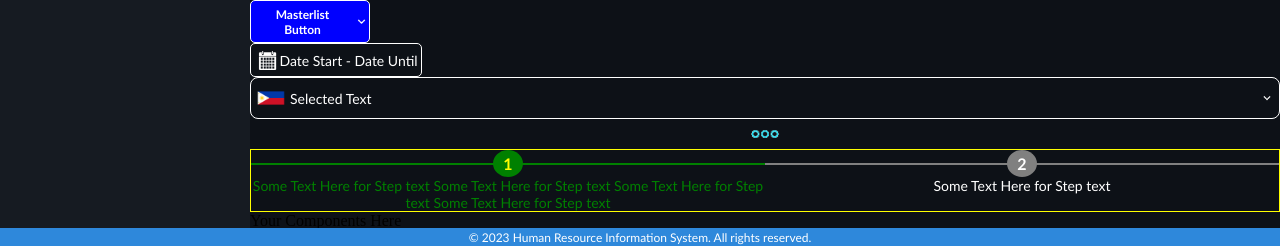
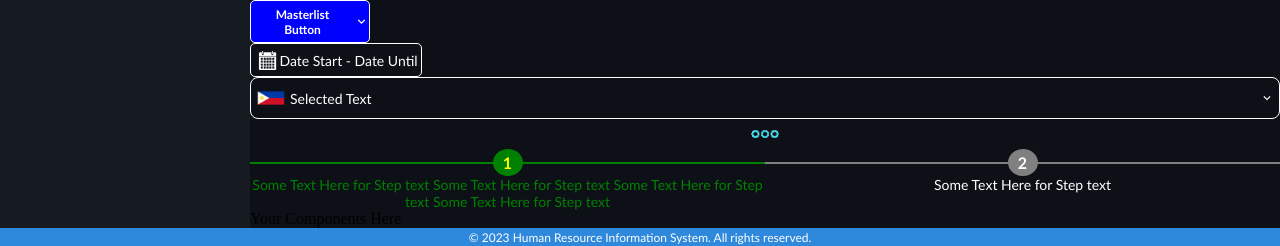
Before and after one commit to personGit2693/Project-Rogrid, a PHP site: page / in a window 1280 px wide. Shown: the part 1753-1999 px from the top of the page. Run offline with PHP 8.4, Linux system fonts and the light colour scheme; some libraries are stand-ins or nearby versions.

Commit message:
Removed botder guide for step by step

```diff
--- a/Rogrid/Styles/_RoStrap_Mixin.scss
+++ b/Rogrid/Styles/_RoStrap_Mixin.scss
@@ -778,8 +778,6 @@ button.iconBtn_RoClass{
 	flex-flow: row nowrap;
 	justify-content: center;
 	width: auto;
-
-	border: 1px solid yellow;
 }
 
 .stepByStepItem_RoClass{
--- a/Sample Page/CSS/Sample Page.css
+++ b/Sample Page/CSS/Sample Page.css
@@ -1511,8 +1511,7 @@ button.iconBtn_RoClass {
   overflow: visible;
   flex-flow: row nowrap;
   justify-content: center;
-  width: auto;
-  border: 1px solid yellow; }
+  width: auto; }
 
 .stepByStepItem_RoClass {
   position: relative;
--- a/index.css
+++ b/index.css
@@ -1511,8 +1511,7 @@ button.iconBtn_RoClass {
   overflow: visible;
   flex-flow: row nowrap;
   justify-content: center;
-  width: auto;
-  border: 1px solid yellow; }
+  width: auto; }
 
 .stepByStepItem_RoClass {
   position: relative;
```
Also changed, not shown: 1 other file.
